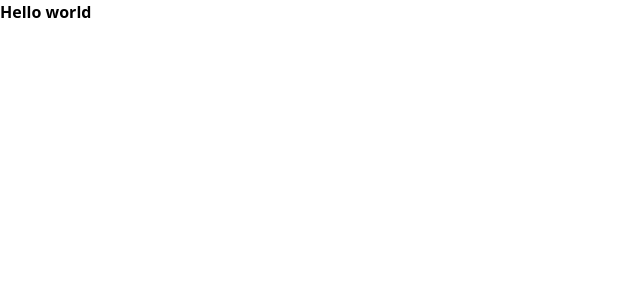
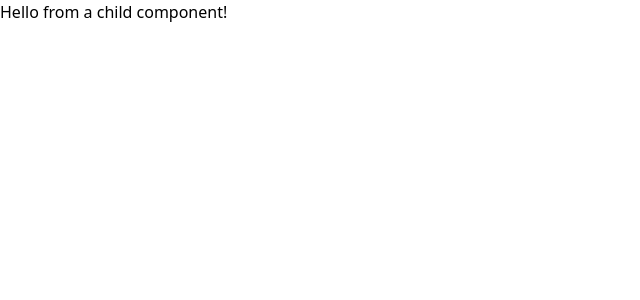
Before and after one commit to mamatsa/country-tools, a React (Vite) app: page / in a window 1280 px wide. Shown: the top 300 px of the page, without its empty margins (0-640 px from the left). Built offline with nearby package versions, Linux system fonts and the light colour scheme; no server answers.

Commit message:
feat: fetch country list

```diff
--- a/src/App.jsx
+++ b/src/App.jsx
@@ -1,5 +1,7 @@
+import Countries from "./components/Countries";
+
 function App() {
-  return <h1 className=" font-bold">Hello world</h1>;
+  return <Countries />;
 }
 
 export default App;
--- /dev/null
+++ b/src/components/Countries.jsx
@@ -0,0 +1,18 @@
+import { useEffect } from "react";
+
+function Countries() {
+  useEffect(() => {
+    const fetchCountries = async () => {
+      const response = await fetch(
+        "https://restcountries.com/v3.1/all?fields=name,"
+      );
+      const countries = await response.json();
+      return countries;
+    };
+
+    console.log(fetchCountries());
+  }, []);
+  return <div>Hello from a child component!</div>;
+}
+
+export default Countries;
```
